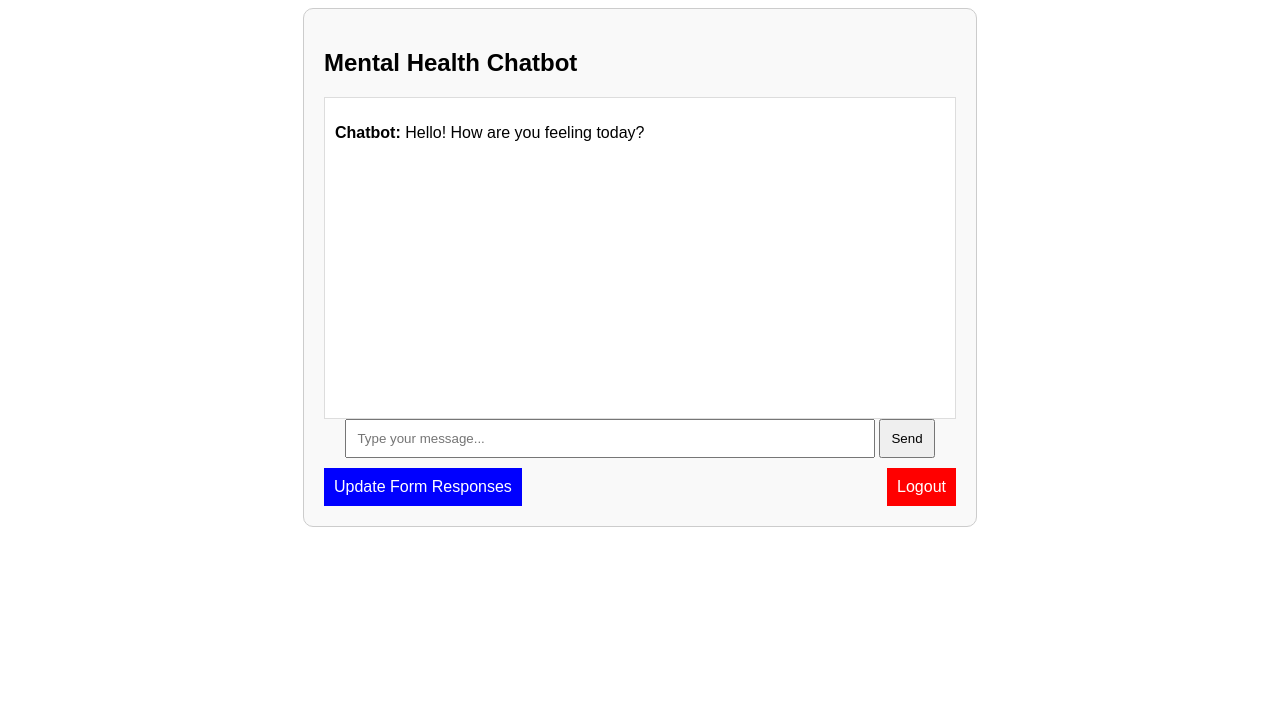
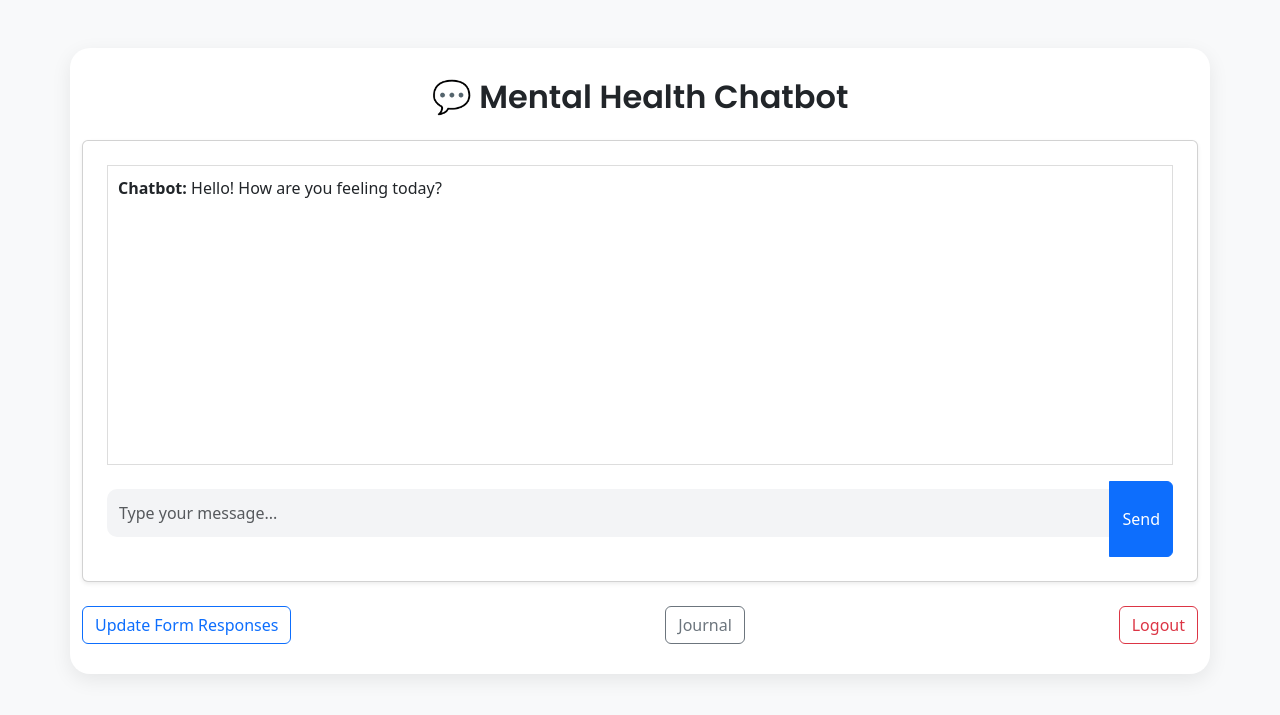
Before and after one commit to Vidhiya28/Mental-Health-Recognition-and-Therapeutic-Chatbot, a Flask app: page /chat in a window 1280 px wide. Shown: the top 715 px of the page. Run offline with Flask 3, Linux system fonts and the light colour scheme; the visitor is signed in with stand-in values (Sample User, id 1); parts of the project's set-up code (start-up, migrations or seed data) failed here and were passed over.

Commit message:
final changes

```diff
--- a/app.py
+++ b/app.py
@@ -4,19 +4,16 @@ import os
 import time
 from keras.models import load_model
 
-from chatbot import get_chatbot_response
 from database import register_user, verify_user
 from user_predictions.model import predict_user_disorder
+from chatbot import get_chatbot_response
+
+JOURNAL_DIR = "user_predictions/journals"
+os.makedirs(JOURNAL_DIR, exist_ok=True)
 
 app = Flask(__name__, template_folder="templates")
 app.secret_key = "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"
 
-'''# Update file paths to match new location inside `chatbot/`
-BASE_DIR = os.path.abspath(os.path.dirname(__file__))  # Get `chatbot/` folder path
-USER_RESPONSES_PATH = os.path.join(BASE_DIR, "../user_predictions/user_responses.csv")
-MODEL_PATH = os.path.join(BASE_DIR, "../user_predictions/mental_health_model.h5")
-'''
-# Load ML model
 SAVE_FOLDER = "user_predictions"
 USER_RESPONSES_PATH = os.path.join(SAVE_FOLDER, "user_responses.csv")
 MODEL_PATH = load_model("mental_health_model.h5")
@@ -45,9 +42,7 @@ def binary_convert(value):
 # Home route (redirects based on login status)
 @app.route('/')
 def home():
-    if "email" in session:
-        return redirect(url_for("chat"))
-    return redirect(url_for("login"))
+    return render_template("home.html")
 
 # Login Page
 @app.route('/login', methods=['GET', 'POST'])
@@ -208,6 +203,28 @@ def predictions():
 
     return render_template("prediction_result.html", disorders=disorders_with_desc)
 
+@app.route('/journal', methods=['GET', 'POST'])
+def journal():
+    if "email" not in session:
+        return redirect(url_for("login"))
+
+    email = session["email"]
+    journal_path = os.path.join(JOURNAL_DIR, f"{email}.txt")
+
+    if request.method == "POST":
+        entry = request.form.get("entry")
+        with open(journal_path, "a", encoding="utf-8") as f:
+            f.write(f"\n--- Entry ({time.strftime('%Y-%m-%d %H:%M:%S')}) ---\n{entry}\n")
+        return redirect(url_for("chat"))
+
+    # Read existing entries
+    entries = ""
+    if os.path.exists(journal_path):
+        with open(journal_path, "r", encoding="utf-8") as f:
+            entries = f.read()
+
+    return render_template("journal.html", entries=entries)
+
 # Chatbot Page
 @app.route('/chat', methods=['GET', 'POST'])
 def chat():
@@ -220,6 +237,8 @@ def chat():
 
     return render_template("index.html", user_data={"disorders": disorders})
 
+from huggingface_api import query_model
+
 @app.route('/chat_api', methods=['POST'])
 def chat_api():
     if "email" not in session:
@@ -228,15 +247,9 @@ def chat_api():
     email = session["email"]
     user_message = request.form.get("message")
 
-    df = load_responses()
-    user_data = df[df["email"] == email]
-    user_disorders = [col for col in user_data.columns[-8:] if user_data.iloc[0][col] == 1] if not user_data.empty else []
+    response = get_chatbot_response(email, user_message)
 
-    print(f"Received message: {user_message}")
-
-    chatbot_response = get_chatbot_response(email, user_message, user_disorders)
-
-    return jsonify({"response": chatbot_response})
+    return jsonify({"response": response})
 
 if __name__ == '__main__':
     app.run(debug=True)
--- a/database.py
+++ b/database.py
@@ -12,7 +12,6 @@ def create_user_db():
         df.to_csv(USER_DB, index=False)
 
 def register_user(email, password):
-    """Registers a new user with hashed password."""
     df = pd.read_csv(USER_DB)
 
     if email in df["email"].values:
--- /dev/null
+++ b/static/style.css
@@ -0,0 +1,111 @@
+/* style.css */
+@import url('https://fonts.googleapis.com/css2?family=Open+Sans:wght@400;600&family=Poppins:wght@600&display=swap');
+
+:root {
+    --bg-color: #fdfdfd;
+    --primary-color: #F78C6B;
+    --text-color: #333;
+    --accent-dark: #223354;
+    --card-bg: #ffffff;
+    --input-bg: #f3f4f6;
+}
+
+body {
+    margin: 0;
+    padding: 0;
+    background-color: var(--bg-color);
+    font-family: 'Open Sans', sans-serif;
+    color: var(--text-color);
+}
+
+h1, h2, h3, h4 {
+    font-family: 'Poppins', sans-serif;
+}
+
+.container {
+    max-width: 800px; /* Consistent width */
+    height: auto; /* Allow height to adjust based on content */
+    margin: 40px auto;
+    padding: 30px;
+    background: var(--card-bg);
+    border-radius: 20px;
+    box-shadow: 0 6px 20px rgba(0, 0, 0, 0.08);
+}
+
+input[type="text"],
+input[type="email"],
+input[type="password"],
+textarea,
+select {
+    width: 100%;
+    padding: 12px;
+    margin-top: 8px;
+    margin-bottom: 20px;
+    border: none;
+    background-color: var(--input-bg);
+    border-radius: 10px;
+    font-size: 16px;
+}
+
+input[type="submit"],
+button {
+    background-color: var(--primary-color);
+    color: white;
+    border: none;
+    padding: 12px 20px;
+    border-radius: 10px;
+    font-weight: 600;
+    font-size: 16px;
+    cursor: pointer;
+    transition: background 0.3s ease;
+}
+
+input[type="submit"]:hover,
+button:hover {
+    background-color: #e96f4d;
+}
+
+a {
+    color: var(--accent-dark);
+    text-decoration: none;
+    font-weight: 600;
+}
+
+a:hover {
+    text-decoration: underline;
+}
+
+.error {
+    color: red;
+    margin-bottom: 10px;
+}
+
+.centered {
+    text-align: center;
+}
+
+.messages {
+    display: flex;
+    flex-direction: column;
+    gap: 10px;
+}
+
+.chatbot-message, .user-message {
+    max-width: 70%;
+    padding: 10px 15px;
+    border-radius: 15px;
+    font-size: 14px;
+    line-height: 1.5;
+}
+
+.chatbot-message {
+    background-color: #f1f1f1;
+    align-self: flex-start;
+    color: #333;
+}
+
+.user-message {
+    background-color: var(--primary-color);
+    align-self: flex-end;
+    color: white;
+}
--- a/templates/form.html
+++ b/templates/form.html
@@ -1,6 +1,7 @@
 <!DOCTYPE html>
 <html lang="en">
 <head>
+    <link rel="stylesheet" href="{{ url_for('static', filename='style.css') }}">
     <meta charset="UTF-8">
     <meta name="viewport" content="width=device-width, initial-scale=1.0">
     <title>Mental Health Assessment</title>
--- a/templates/index.html
+++ b/templates/index.html
@@ -1,79 +1,33 @@
 <!DOCTYPE html>
 <html lang="en">
 <head>
-    <meta charset="UTF-">
+    <link rel="stylesheet" href="{{ url_for('static', filename='style.css') }}">
+    <meta charset="UTF-8">
     <meta name="viewport" content="width=device-width, initial-scale=1.0">
     <title>Mental Health Chatbot</title>
-    <style>
-        body {
-            font-family: Arial, sans-serif;
-            text-align: center;
-        }
-        .chat-container {
-            width: 50%;
-            margin: auto;
-            padding: 20px;
-            border: 1px solid #ccc;
-            border-radius: 10px;
-            background-color: #f9f9f9;
-        }
-        .messages {
-            height: 300px;
-            overflow-y: auto;
-            border: 1px solid #ddd;
-            padding: 10px;
-            background-color: white;
-            text-align: left;
-        }
-        input {
-            width: 80%;
-            padding: 10px;
-        }
-        button {
-            padding: 10px;
-            cursor: pointer;
-        }
-        .header {
-            display: flex;
-            justify-content: space-between;
-            align-items: center;
-        }
-        .button-container {
-            display: flex;
-            justify-content: space-between;
-            margin-top: 10px;
-        }
-        .logout-button, .update-form-button {
-            background-color: red;
-            color: white;
-            border: none;
-            padding: 10px;
-            cursor: pointer;
-            text-decoration: none;
-            display: inline-block;
-        }
-        .update-form-button {
-            background-color: blue;
-        }
-    </style>
+    <link href="https://cdn.jsdelivr.net/npm/bootstrap@5.3.0/dist/css/bootstrap.min.css" rel="stylesheet">
 </head>
-<body>
+<body class="bg-light">
+    <div class="container mt-5">
+        <h2 class="text-center mb-4">💬 Mental Health Chatbot</h2>
 
-<div class="chat-container">
-    <div class="header">
-        <h2>Mental Health Chatbot</h2>
-    </div>
-
-    <div class="messages" id="chatbox">
+        <div class="card shadow-sm p-4">
+            <div class="messages mb-3" id="chatbox" style="height: 300px; overflow-y: auto; border: 1px solid #ddd; padding: 10px; background-color: #fff;">
                 <p><b>Chatbot:</b> Hello! How are you feeling today?</p>
             </div>
 
-    <input type="text" id="userInput" placeholder="Type your message...">
-    <button onclick="sendMessage()">Send</button>
+            <form onsubmit="sendMessage(); return false;">
+                <div class="input-group">
+                    <input type="text" id="userInput" class="form-control" placeholder="Type your message..." required>
+                    <button type="submit" class="btn btn-primary">Send</button>
+                </div>
+            </form>
+        </div>
 
-    <div class="button-container">
-        <a href="{{ url_for('form') }}" class="update-form-button">Update Form Responses</a>
-        <a href="{{ url_for('logout') }}" class="logout-button">Logout</a>
+        <div class="d-flex justify-content-between mt-4">
+            <a href="{{ url_for('form') }}" class="btn btn-outline-primary">Update Form Responses</a>
+            <a href="{{ url_for('journal') }}" class="btn btn-outline-secondary">Journal</a>
+            <a href="{{ url_for('logout') }}" class="btn btn-outline-danger">Logout</a>
         </div>
     </div>
 
@@ -83,7 +37,7 @@
             if (userInput.trim() === "") return;
 
             let chatbox = document.getElementById("chatbox");
-        chatbox.innerHTML += `<p><b>You:</b> ${userInput}</p>`;
+            chatbox.innerHTML += `<div class="user-message"><p><b>You:</b> ${userInput}</p></div>`;
 
             fetch("/chat_api", {
                 method: "POST",
@@ -92,13 +46,12 @@
             })
             .then(response => response.json())
             .then(data => {
-            chatbox.innerHTML += `<p><b>Chatbot:</b> ${data.response}</p>`;
+                chatbox.innerHTML += `<div class="chatbot-message"><p><b>Chatbot:</b> ${data.response}</p></div>`;
                 document.getElementById("userInput").value = "";
                 chatbox.scrollTop = chatbox.scrollHeight;
             })
             .catch(error => console.error("Error:", error));
         }
     </script>
-
 </body>
 </html>
--- a/templates/login.html
+++ b/templates/login.html
@@ -1,6 +1,7 @@
 <!DOCTYPE html>
 <html>
 <head>
+    <link rel="stylesheet" href="{{ url_for('static', filename='style.css') }}">
     <title>Login</title>
 </head>
 <body>
--- a/templates/prediction_result.html
+++ b/templates/prediction_result.html
@@ -1,15 +1,16 @@
 <!DOCTYPE html>
 <html lang="en">
 <head>
+    <link rel="stylesheet" href="{{ url_for('static', filename='style.css') }}">
     <meta charset="UTF-8">
     <meta name="viewport" content="width=device-width, initial-scale=1.0">
     <title>Prediction Results</title>
 </head>
 <body>
-    <h2>Your Mental Health Assessment Results</h2>
+    <h2>Your Mental Health Assessment Predictions</h2>
 
     {% if disorders %}
-        <p>Based on your responses, the following mental health conditions were identified:</p>
+        <p>Based on your responses, the possible mental health conditions identified are:</p>
         <ul>
             {% for disorder, description in disorders.items() %}
                 <li>
--- a/templates/register.html
+++ b/templates/register.html
@@ -1,6 +1,7 @@
 <!DOCTYPE html>
 <html>
 <head>
+    <link rel="stylesheet" href="{{ url_for('static', filename='style.css') }}">
     <title>Register</title>
 </head>
 <body>
--- /dev/null
+++ b/user_predictions/journals/veeissmart@gmail.com.txt
@@ -0,0 +1,3 @@
+
+--- Entry (2025-04-09 02:09:36) ---
+I am happy today. I got good grades in my CT exams
--- a/user_predictions/user_responses.csv
+++ b/user_predictions/user_responses.csv
@@ -1,6 +1,6 @@
 email,Gender,Age,Academic Pressure,Work Pressure,Sleep Duration,Have you ever had suicidal thoughts ?,Work/Study Hours,Financial Stress,Social Activity Level,Physical Activity Level,Screen Time per Day (hrs),Mood Swings Frequency,Panic Attacks Experience,Concentration Level,Intrusive Thoughts,Traumatic Experience History,BDI_Score,GAD7_Score,PANSS_Score,MDQ_Score,YBOCS_Score,ASRS_Score,PCL5_Score,DES2_Score,Anxiety Disorders,Bipolar Disorder,Dissociative Disorders,ADHD,PTSD,Schizophrenia,OCD,Depression
 hi@123.com,Female,30,5,5,9.0,0,1.0,5,2,1,10.0,4,1,4,0,1,7.583987,8.193396,2.4039156,6.0556216,2.1926694,7.754314,3.577304,4.5685997,1.0,0.0,1.0,1.0,0.0,0.0,0.0,0.0
-veeissmart@gmail.com,Female,21,4,3,5.0,No,2.0,2,2,2,2.0,5,No,4,No,No,7.797939777374268,6.320581912994385,4.99841833114624,6.5236358642578125,2.564074993133545,5.676403045654297,1.0457640886306765,6.325901031494141,0.0,1.0,1.0,0.0,1.0,1.0,0.0,0.0
+veeissmart@gmail.com,Female,21,4,3,5.1,No,2.0,4,2,0,2.0,2,No,3,No,No,3.6881773471832275,9.008638381958008,3.0711188316345215,3.31668758392334,2.6840527057647705,3.5066027641296387,0.7044657468795776,2.74578595161438,1.0,0.0,1.0,0.0,1.0,0.0,1.0,0.0
 sanjana@gmail.com,Female,20,5,4,8.0,No,1.0,3,3,0,10.0,5,No,3,No,No,9.726961135864258,11.701567649841309,6.441677093505859,5.554347515106201,3.8637983798980713,10.070889472961426,1.8342267274856567,6.554042339324951,0.0,0.0,1.0,1.0,1.0,1.0,1.0,0.0
-itsme@user.com,Male,30,4,1,10.0,No,4.0,3,5,3,5.0,2,Yes,2,No,Yes,8.111148834228516,11.769794464111328,3.795481204986572,2.838907241821289,3.0545904636383057,6.87265682220459,2.2729949951171875,3.900514125823975,1.0,1.0,1.0,0.0,1.0,0.0,0.0,0.0
+itsme@user.com,Female,30,2,1,10.0,No,4.0,3,5,3,5.0,3,No,2,No,No,7.524532318115234,8.386612892150879,3.2810769081115723,3.208178997039795,2.506998062133789,7.706002712249756,1.4477870464324951,4.388160705566406,0.0,1.0,1.0,1.0,1.0,0.0,1.0,1.0
 jesov43039@numerobo.com,Male,31,2,3,9.0,No,2.0,4,2,3,1.0,3,No,2,No,No,8.049853324890137,10.254989624023438,3.187419891357422,3.2412302494049072,2.702650785446167,6.717658519744873,1.549155354499817,5.097111701965332,1.0,1.0,1.0,0.0,1.0,0.0,0.0,0.0
```
Also changed, not shown: chatbot.py (+38 -59 lines), huggingface_api.py (added, +27 -0 lines), others/api.txt (deleted, +0 -13 lines), sample.py (deleted, +0 -22 lines), templates/home.html (added, +35 -0 lines), templates/journal.html (added, +29 -0 lines), user_data.py (deleted, +0 -12 lines), user_predictions/conversations/veeissmart@gmail.com_chat.json (added, +1 -0 lines), 2 other files. Lines whose indentation alone changed are shown as unchanged.
